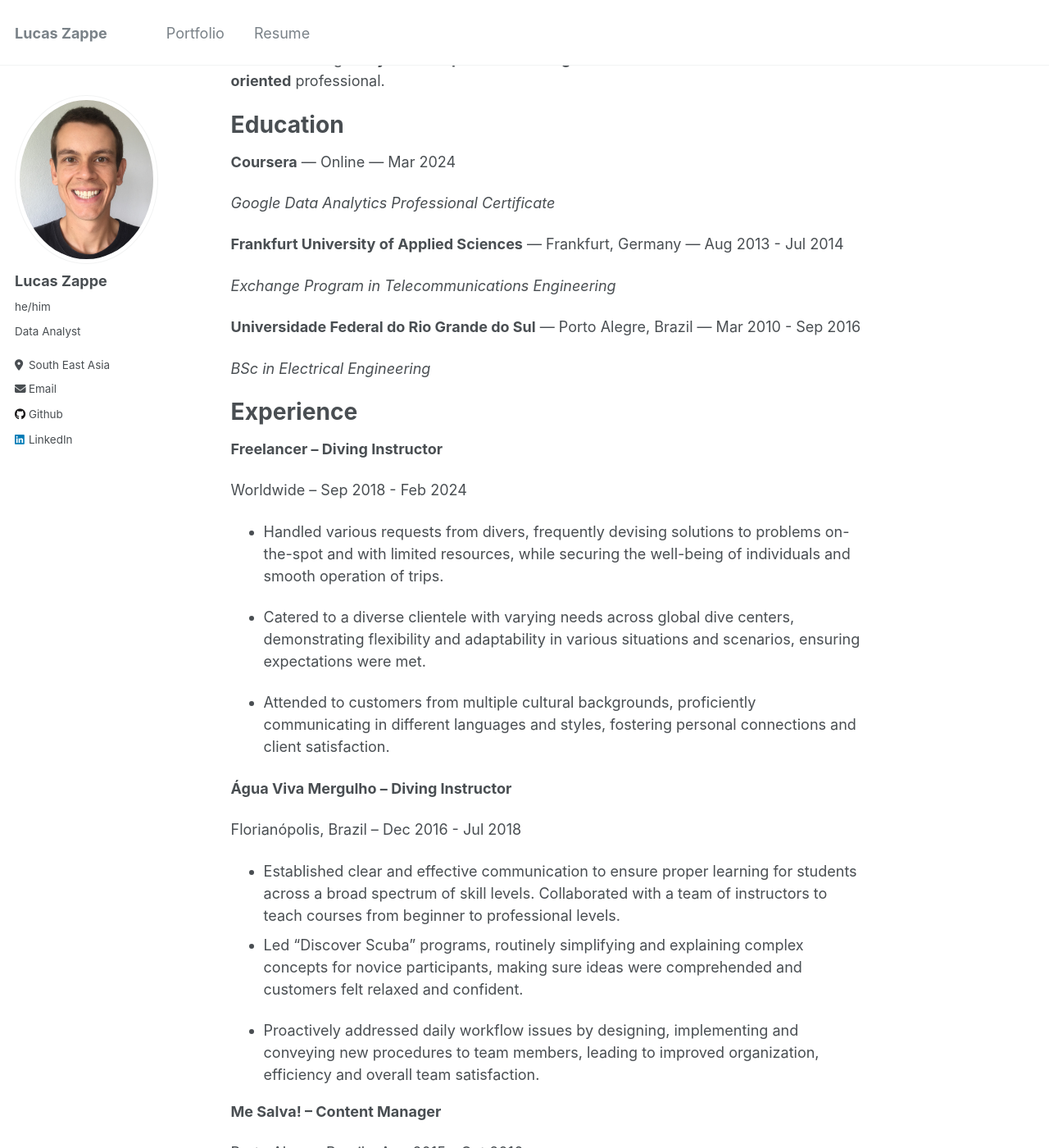
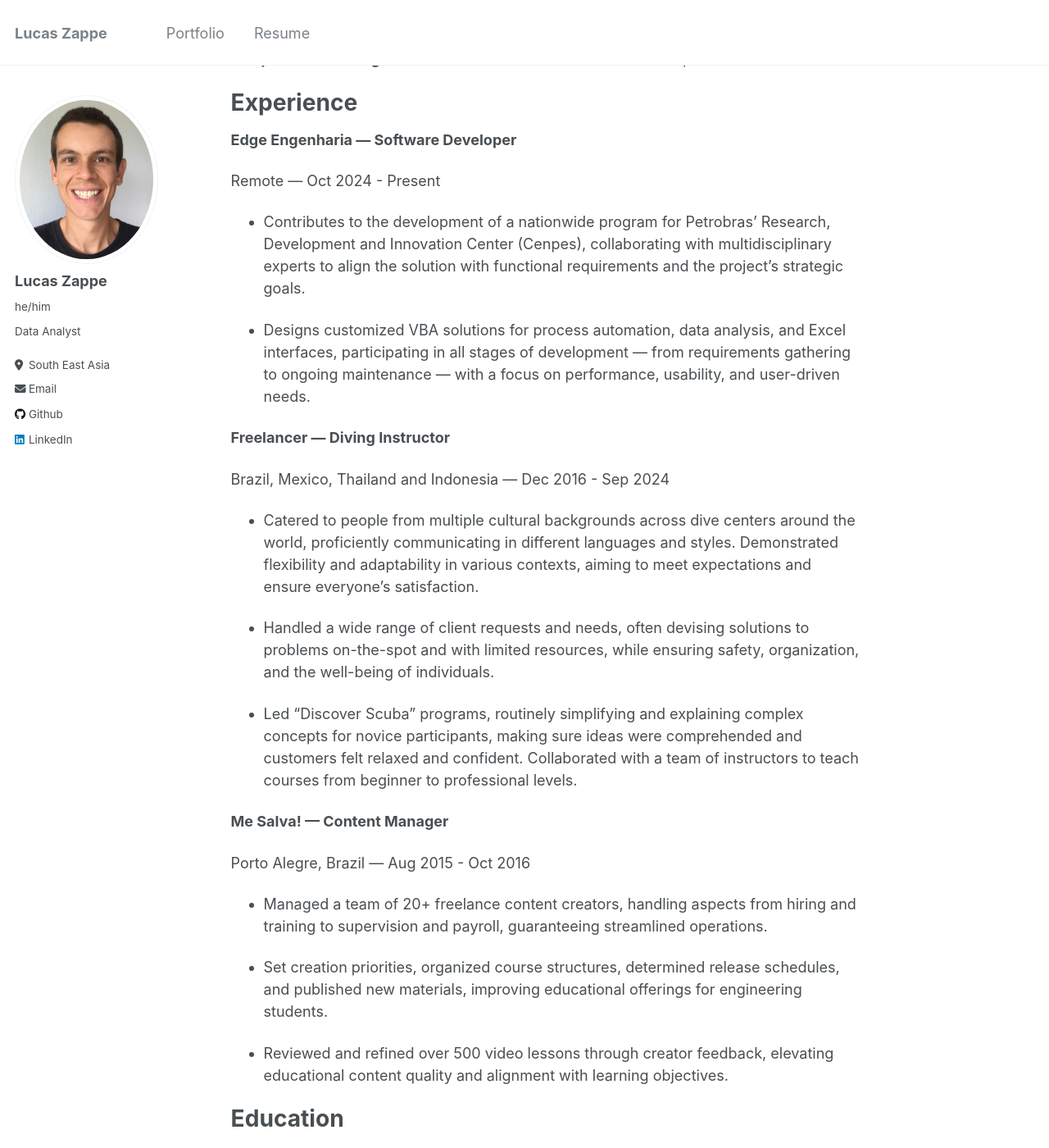
Before and after one commit to lucaszappe/lucaszappe.github.io, a Jekyll site: the page built from _pages/resume.md, in a window 1280 px wide and 1400 px high, scrolled down 271 px. Shown: the whole window at 82% size. Built offline with Jekyll 4.4.1, drawn with Linux system fonts in a browser that asks for light colours; some of the changed text lies outside the part shown.

Commit message:
update resume

```diff
--- a/_pages/resume.md
+++ b/_pages/resume.md
@@ -13,52 +13,53 @@ PDF version [here](http://lucaszappe.github.io/files/resume.pdf).
 
 Skills
 ======
-Proficient in **Excel**, **Google Workspace**, **SQL**, and **R**. Basic understanding of **Python** and **Tableau**. Strong **analytical** and **problem-solving** skills. **Communicative** and **team-oriented** professional.
-
-Education
-======
-**Coursera** &mdash; Online &mdash; Mar 2024
-
-*Google Data Analytics Professional Certificate*
-
-**Frankfurt University of Applied Sciences** &mdash; Frankfurt, Germany &mdash; Aug 2013 - Jul 2014
-
-*Exchange Program in Telecommunications Engineering*
-
-**Universidade Federal do Rio Grande do Sul** &mdash; Porto Alegre, Brazil &mdash; Mar 2010 - Sep 2016
-
-*BSc in Electrical Engineering*
+Proficient in **Excel**, **Google Workspace**, **SQL**, **Python**, **R**, **VBA** and **Git**. Strong **analytical** and **problem-solving** skills. **Communicative** and **team-oriented** professional.
 
 Experience
 ======
-**Freelancer – Diving Instructor**
+**Edge Engenharia &mdash; Software Developer**
 
-Worldwide – Sep 2018 - Feb 2024
+Remote &mdash; Oct 2024 - Present
 
-- Handled various requests from divers, frequently devising solutions to problems on-the-spot and with limited resources, while securing the well-being of individuals and smooth operation of trips.
+- Contributes to the development of a nationwide program for Petrobras’ Research, Development and Innovation Center (Cenpes), collaborating with multidisciplinary experts to align the solution with functional requirements and the project’s strategic goals.
 
-- Catered to a diverse clientele with varying needs across global dive centers, demonstrating flexibility and adaptability in various situations and scenarios, ensuring expectations were met.
+- Designs customized VBA solutions for process automation, data analysis, and Excel interfaces, participating in all stages of development — from requirements gathering to ongoing maintenance — with a focus on performance, usability, and user-driven needs.
 
-- Attended to customers from multiple cultural backgrounds, proficiently communicating in different languages and styles, fostering personal connections and client satisfaction.
+**Freelancer &mdash; Diving Instructor**
 
-**Água Viva Mergulho – Diving Instructor**
+Brazil, Mexico, Thailand and Indonesia &mdash; Dec 2016 - Sep 2024
 
-Florianópolis, Brazil – Dec 2016 - Jul 2018
+- Catered to people from multiple cultural backgrounds across dive centers around the world, proficiently communicating in different languages and styles. Demonstrated flexibility and adaptability in various contexts, aiming to meet expectations and ensure everyone's satisfaction.
 
-- Established clear and effective communication to ensure proper learning for students across a broad spectrum of skill levels. Collaborated with a team of instructors to teach courses from beginner to professional levels.
-- Led “Discover Scuba” programs, routinely simplifying and explaining complex concepts for novice participants, making sure ideas were comprehended and customers felt relaxed and confident.
+- Handled a wide range of client requests and needs, often devising solutions to problems on-the-spot and with limited resources, while ensuring safety, organization, and the well-being of individuals.
 
-- Proactively addressed daily workflow issues by designing, implementing and conveying new procedures to team members, leading to improved organization, efficiency and overall team satisfaction.
+- Led “Discover Scuba” programs, routinely simplifying and explaining complex concepts for novice participants, making sure ideas were comprehended and customers felt relaxed and confident. Collaborated with a team of instructors to teach courses from beginner to professional levels.
 
-**Me Salva! – Content Manager**
+**Me Salva! &mdash; Content Manager**
 
-Porto Alegre, Brazil – Aug 2015 - Oct 2016
+Porto Alegre, Brazil &mdash; Aug 2015 - Oct 2016
 
 - Managed a team of 20+ freelance content creators, handling aspects from hiring and training to supervision and payroll, guaranteeing streamlined operations.
 
 - Set creation priorities, organized course structures, determined release schedules, and published new materials, improving educational offerings for engineering students.
 
 - Reviewed and refined over 500 video lessons through creator feedback, elevating educational content quality and alignment with learning objectives.
+
+Education
+======
+**Coursera**
+
+*Python for Everybody Specialization Certificate - University of Michigan* &mdash; Apr 2025
+
+*Google Data Analytics Professional Certificate* &mdash; Mar 2024
+
+**Frankfurt University of Applied Sciences**
+
+*Exchange Program in Telecommunications Engineering* &mdash; Frankfurt, Germany &mdash; Aug 2013 - Jul 2014
+
+**Universidade Federal do Rio Grande do Sul**
+
+*BSc in Electrical Engineering* &mdash; Porto Alegre, Brazil &mdash; Mar 2010 - Sep 2016
 
 Languages
 ======
```
Also changed, not shown: 1 other file.
